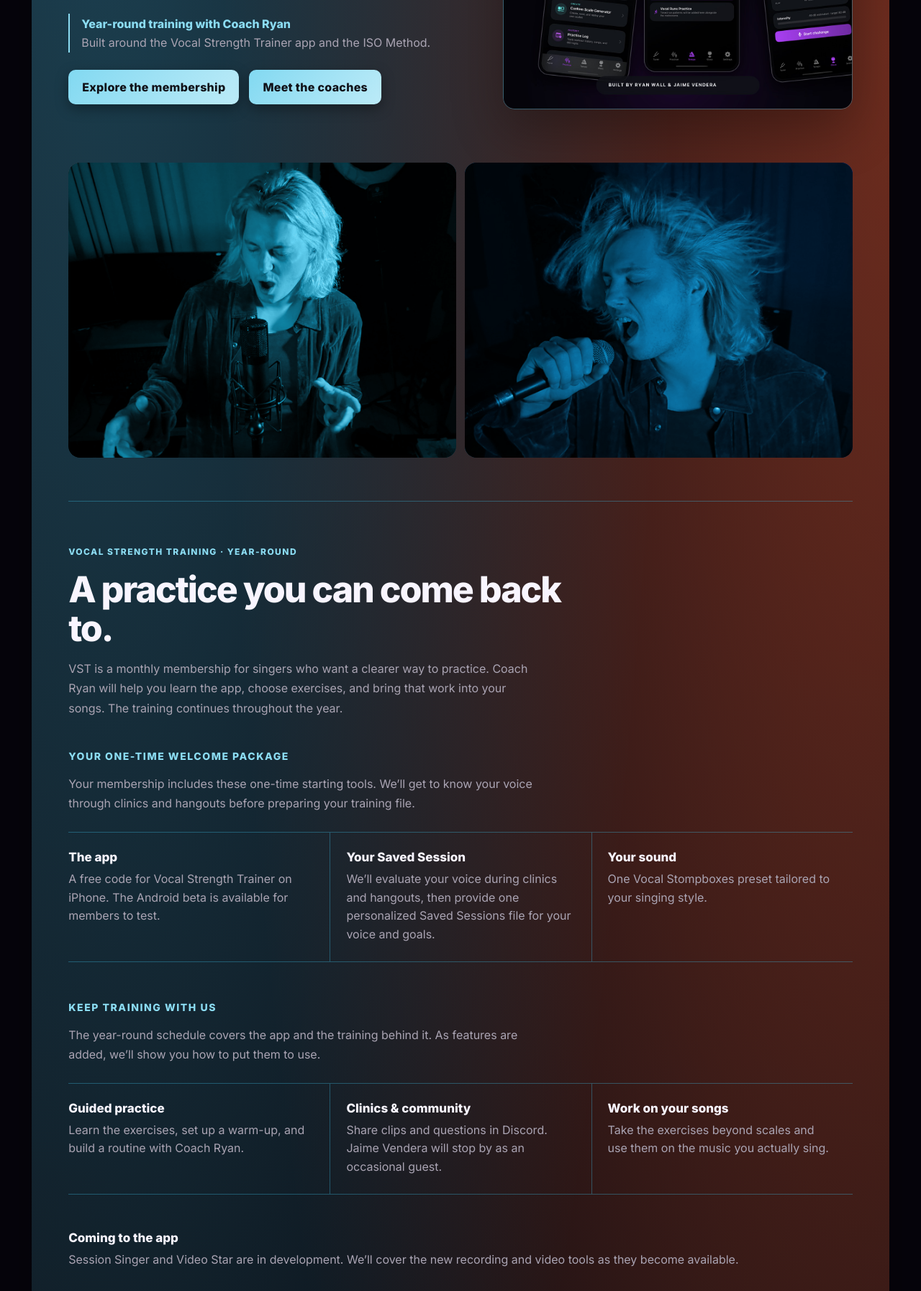
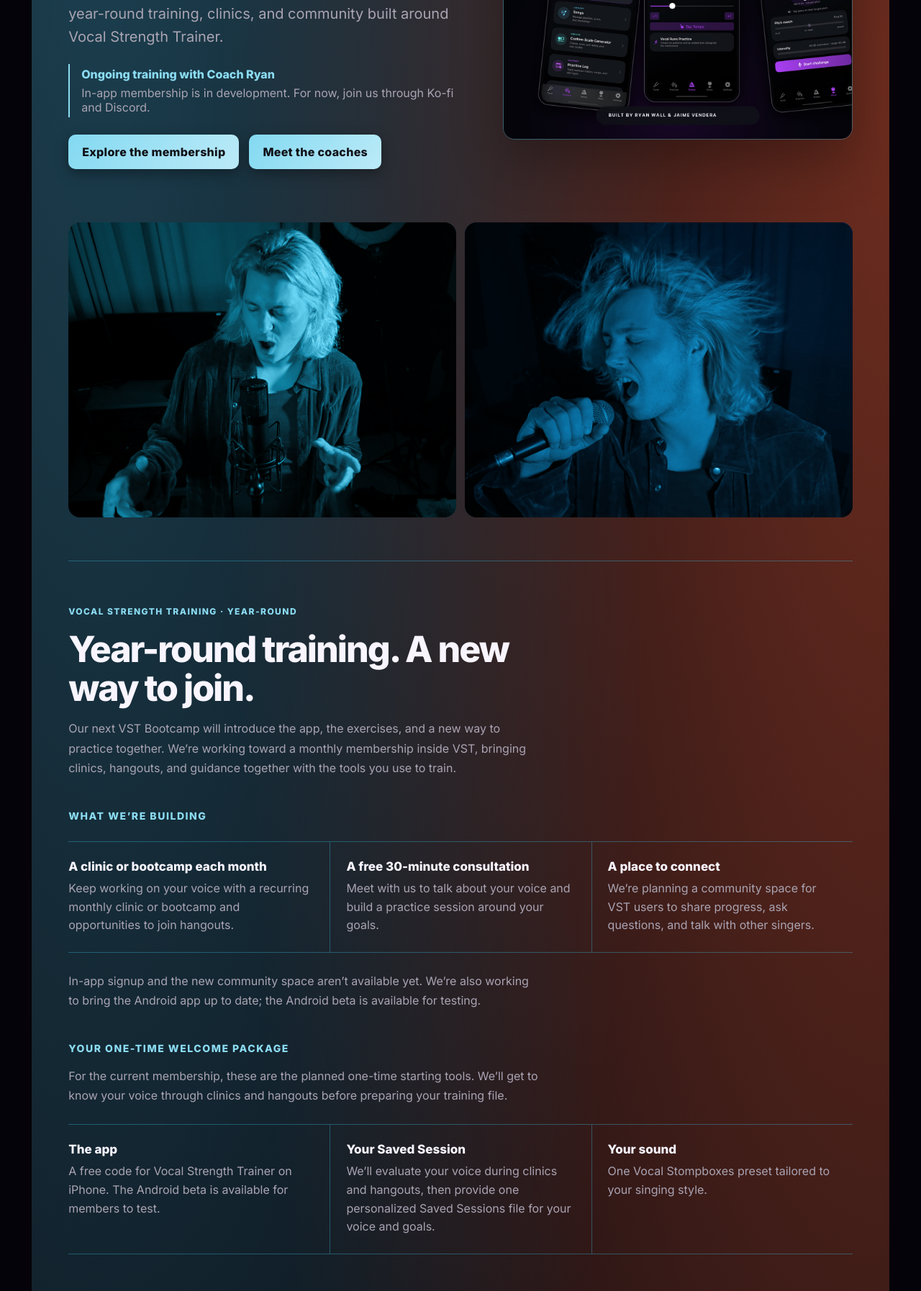
Before and after one commit to radwalls/endlessvocals, a plain HTML site: page index.html in a window 1280 px wide. Shown: the part 645-2439 px from the top of the page at 72% size. Drawn offline with Linux system fonts and the light colour scheme.

Commit message:
Introduce upcoming in-app VST training

```diff
--- a/index.html
+++ b/index.html
@@ -4,7 +4,7 @@
     <meta charset="utf-8" />
     <meta name="viewport" content="width=device-width, initial-scale=1" />
     <title>Endless Vocals | Train Your Voice. Sing Your Songs.</title>
-    <meta name="description" content="Train your voice year-round with the ongoing VST membership from Endless Vocals, Coach Ryan, and the Vocal Strength Trainer app." />
+    <meta name="description" content="The VST Bootcamp is moving into Vocal Strength Trainer. Explore year-round training, upcoming in-app membership, clinics, and community with Coach Ryan." />
     <meta property="og:type" content="website" />
     <meta property="og:url" content="https://endlessvocals.com/" />
     <meta property="og:title" content="Endless Vocals | Train Your Voice. Sing Your Songs." />
@@ -1274,12 +1274,12 @@
         <section class="hero" aria-labelledby="h1">
             <div class="hero-intro">
                 <div>
-                    <span class="hero-kicker">Endless Vocals presents VST</span>
-                    <h1 id="h1" class="title">A place to work on your voice.</h1>
-                    <p class="subtitle">Warm up. Work through the hard parts. Sing the songs you love. VST brings the tools and coaching together in one ongoing training membership.</p>
+                    <span class="hero-kicker">The next chapter of Endless Vocals</span>
+                    <h1 id="h1" class="title">VST Bootcamp is moving into the app.</h1>
+                    <p class="subtitle">The next VST Bootcamp is the start of something bigger: year-round training, clinics, and community built around Vocal Strength Trainer.</p>
                     <div class="hero-clinic">
-                        <strong>Year-round training with Coach Ryan</strong>
-                        <span>Built around the Vocal Strength Trainer app and the ISO Method.</span>
+                        <strong>Ongoing training with Coach Ryan</strong>
+                        <span>In-app membership is in development. For now, join us through Ko-fi and Discord.</span>
                     </div>
                     <div class="cta-row" role="group" aria-label="Primary actions">
                         <a class="btn btn-primary" href="#bootcamp">
@@ -1302,10 +1302,17 @@
 
             <section class="bootcamp-preview" id="bootcamp" aria-labelledby="bootcamp-title">
                 <span class="month-label">Vocal Strength Training · Year-round</span>
-                <h2 id="bootcamp-title">A practice you can come back to.</h2>
-                <p>VST is a monthly membership for singers who want a clearer way to practice. Coach Ryan will help you learn the app, choose exercises, and bring that work into your songs. The training continues throughout the year.</p>
+                <h2 id="bootcamp-title">Year-round training. A new way to join.</h2>
+                <p>Our next VST Bootcamp will introduce the app, the exercises, and a new way to practice together. We’re working toward a monthly membership inside VST, bringing clinics, hangouts, and guidance together with the tools you use to train.</p>
+                <span class="membership-label">What we’re building</span>
+                <div class="bootcamp-steps">
+                    <article class="bootcamp-step"><strong>A clinic or bootcamp each month</strong><p>Keep working on your voice with a recurring monthly clinic or bootcamp and opportunities to join hangouts.</p></article>
+                    <article class="bootcamp-step"><strong>A free 30-minute consultation</strong><p>Meet with us to talk about your voice and build a practice session around your goals.</p></article>
+                    <article class="bootcamp-step"><strong>A place to connect</strong><p>We’re planning a community space for VST users to share progress, ask questions, and talk with other singers.</p></article>
+                </div>
+                <p class="membership-intro">In-app signup and the new community space aren’t available yet. We’re also working to bring the Android app up to date; the Android beta is available for testing.</p>
                 <span class="membership-label">Your one-time welcome package</span>
-                <p class="membership-intro">Your membership includes these one-time starting tools. We’ll get to know your voice through clinics and hangouts before preparing your training file.</p>
+                <p class="membership-intro">For the current membership, these are the planned one-time starting tools. We’ll get to know your voice through clinics and hangouts before preparing your training file.</p>
                 <div class="bootcamp-steps">
                     <article class="bootcamp-step"><strong>The app</strong><p>A free code for Vocal Strength Trainer on iPhone. The Android beta is available for members to test.</p></article>
                     <article class="bootcamp-step"><strong>Your Saved Session</strong><p>We’ll evaluate your voice during clinics and hangouts, then provide one personalized Saved Sessions file for your voice and goals.</p></article>
@@ -1316,7 +1323,7 @@
                 <p class="membership-intro">The year-round schedule covers the app and the training behind it. As features are added, we’ll show you how to put them to use.</p>
                 <div class="bootcamp-steps">
                     <article class="bootcamp-step"><strong>Guided practice</strong><p>Learn the exercises, set up a warm-up, and build a routine with Coach Ryan.</p></article>
-                    <article class="bootcamp-step"><strong>Clinics &amp; community</strong><p>Share clips and questions in Discord. Jaime Vendera will stop by as an occasional guest.</p></article>
+                    <article class="bootcamp-step"><strong>Clinics &amp; community</strong><p>Share clips and questions in Discord for now. Jaime Vendera will stop by as an occasional guest.</p></article>
                     <article class="bootcamp-step"><strong>Work on your songs</strong><p>Take the exercises beyond scales and use them on the music you actually sing.</p></article>
                 </div>
                 <div class="bootcamp-step"><strong>Coming to the app</strong><p>Session Singer and Video Star are in development. We’ll cover the new recording and video tools as they become available.</p></div>
@@ -1324,7 +1331,7 @@
                     <a class="btn btn-primary" href="https://ko-fi.com/EndlessVocals" target="_blank" rel="noopener">Join on Ko-fi</a>
                     <a class="btn btn-secondary" href="https://discord.gg/eQMNpUA687" target="_blank" rel="noopener">Enter the Discord</a>
                 </div>
-                <p class="bootcamp-note">Join the ongoing monthly membership on Ko-fi, then join us in Discord for the community and training. See Ko-fi for current pricing; welcome-package delivery details will be shared when confirmed.</p>
+                <p class="bootcamp-note">For now, the existing membership is through Ko-fi and the community is on Discord. In-app membership, consultation scheduling, and transition details will be shared when ready. See Ko-fi for current pricing.</p>
             </section>
 
             <section class="vst-story" aria-labelledby="vst-story-title">
```
